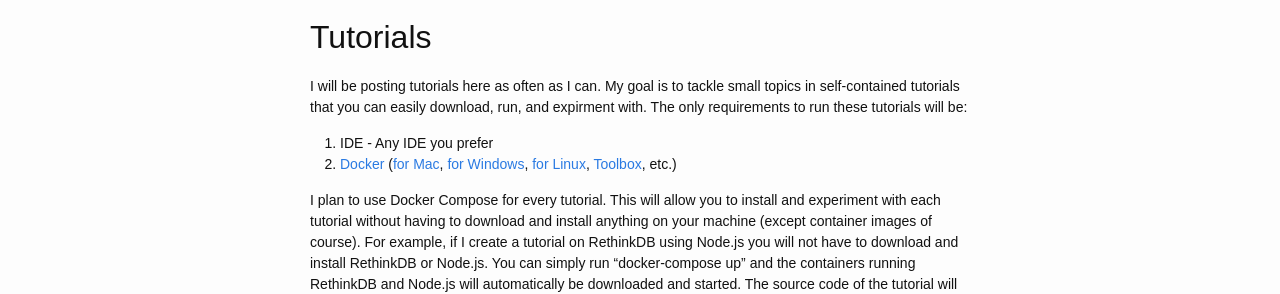
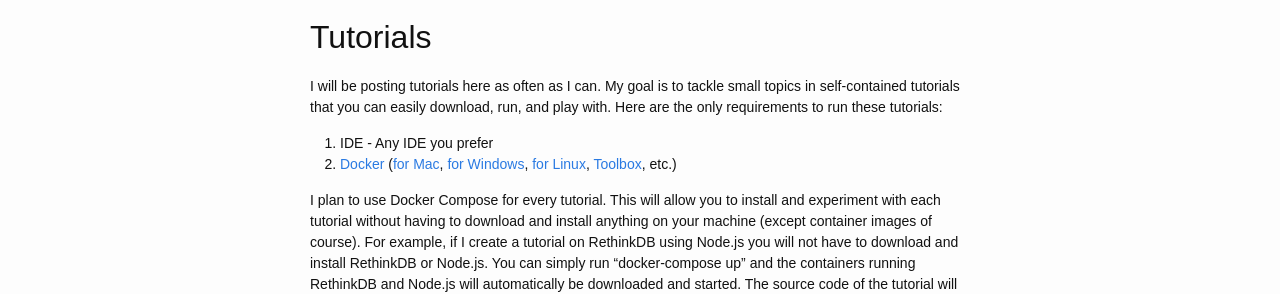
Before and after one commit to markwatsonatx/markwatsonatx.github.io, a Jekyll site: the page built from about.md, in a window 1280 px wide. Shown: the part 364-658 px from the top of the page. Built offline with Jekyll 4.4.1, drawn with Linux system fonts in a browser that asks for light colours; some web fonts are replaced.

Commit message:
Updated about

```diff
--- a/about.md
+++ b/about.md
@@ -19,7 +19,7 @@ I'm going to put stuff here that may be useful. Please follow this key:
 ## Tutorials
 
 I will be posting tutorials here as often as I can. My goal is to tackle small topics in self-contained tutorials
-that you can easily download, run, and expirment with. The only requirements to run these tutorials will be:
+that you can easily download, run, and play with. Here are the only requirements to run these tutorials:
 
 1. IDE - Any IDE you prefer
 2. [Docker](https://www.docker.com/) ([for Mac](https://www.docker.com/products/docker#/mac), [for Windows](https://www.docker.com/products/docker#/windows), [for Linux](https://www.docker.com/products/docker#/linux), [Toolbox](https://www.docker.com/products/docker-toolbox), etc.)
```
